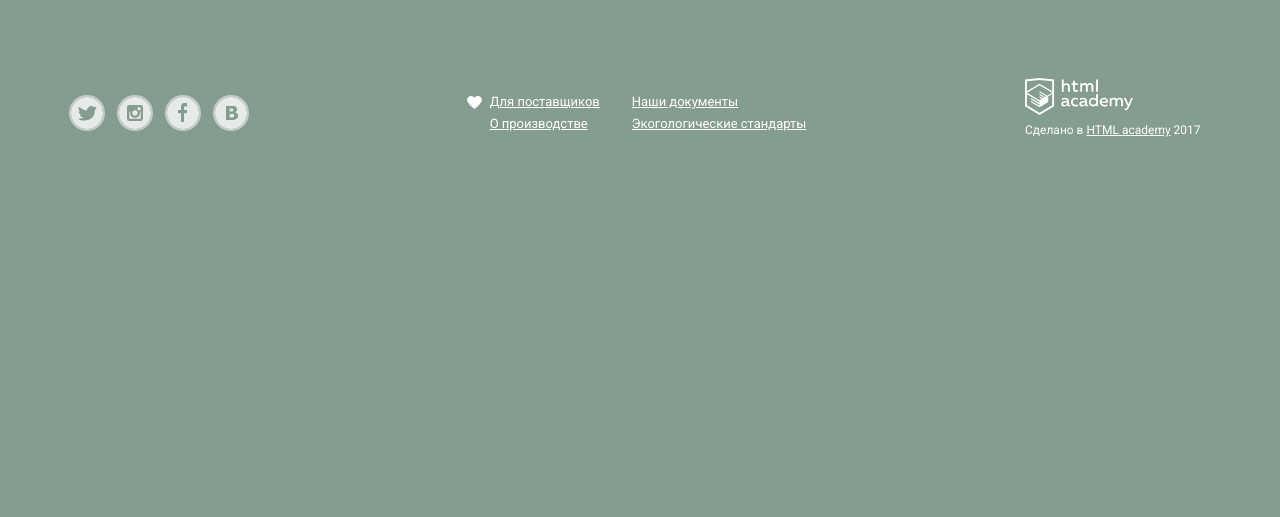
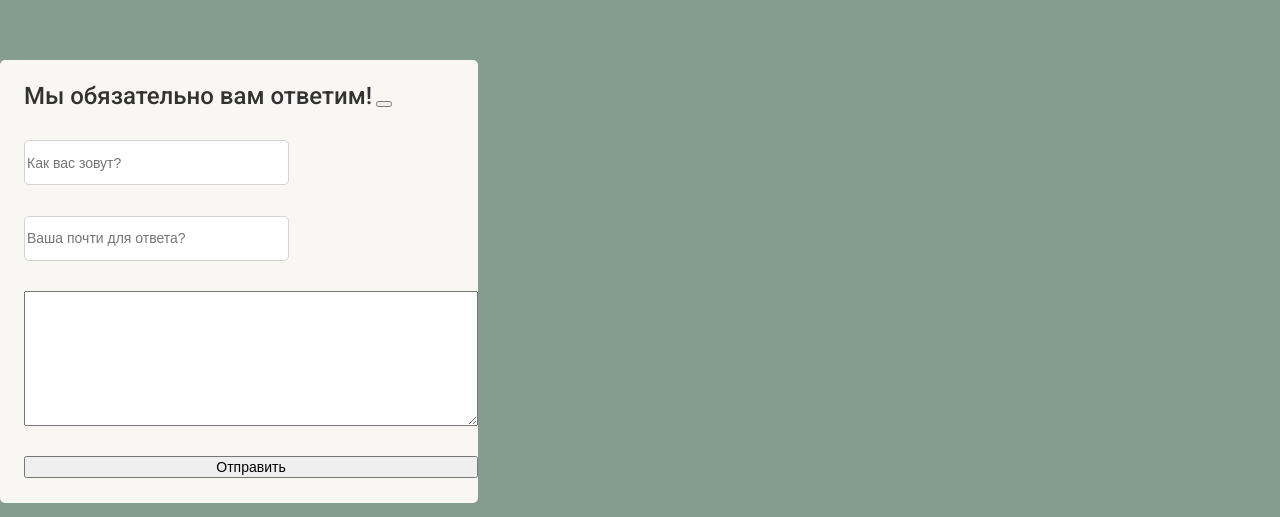
Before and after one commit to Sadchikhina/gllacy, a plain HTML site: page index.html in a window 1280 px wide. Shown: the part 2255-2772 px from the top of the page. Before the commit the page ends 2412 px from the top, so only its background shows below. Drawn offline with Linux system fonts and the light colour scheme.

Commit message:
modal window added not styled

```diff
--- a/css/style.css
+++ b/css/style.css
@@ -947,6 +947,40 @@ input[name="sub-email"] {
   margin: 0;
 }
 
+.modal-window {
+  box-sizing: border-box;
+  display: flex;
+  flex-direction: column;
+  justify-content: space-between;
+  width: 478px;
+  height: 443px;
+  border-radius: 5px;
+  background-color: #f8f7f4;
+  padding: 0;
+  margin: 0;
+  padding-top: 22px;
+  padding-left: 24px;
+  padding-bottom: 25px;
+}
+
+.modal-window-label {
+  color: #323232;
+  font-size: 24px;
+  line-height: 28px;
+  font-weight: 500;
+}
+
+.name-field,
+.modal-email-field {
+  box-sizing: border-box;
+  width: 265px;
+  height: 45px;
+  border-radius: 5px;
+  border: 1px solid #d3d3d2;
+}
+
+
+
 .footer-flex-wrapper {
   display: flex;
   justify-content: space-between;
--- a/index.html
+++ b/index.html
@@ -37,7 +37,7 @@
             <form class="enter-form" action="#" method="get">
               <div class="full-width">
                 <input class="email-field" type="email" name="enter-email" placeholder="Электронная почта">
-                <input class="password-field" type="password" name="yourpassword" placeholder="Пароль">
+                <input class="password-field" type="password" name="enter-password" placeholder="Пароль">
               </div>
               <div class="half-width">
                 <button class="enter-button" aria-label="Вход">Войти</button>
@@ -170,6 +170,16 @@
           <button class="feedback-button" aria-label="Форма обратной связи">Форма обратной связи</button>
         </div>
       </section>
+      <form class="modal-window" action="#" method="post">
+        <div class="modal-window-header">
+          <label class="modal-window-label">Мы обязательно вам ответим!</label>
+          <button class="close-button" type="button" name="close" aria-label="Закрыть"></button>
+        </div>
+        <input class="name-field" type="text" name="modal-name" placeholder="Как вас зовут?">
+        <input class="modal-email-field" type="email" name="modal-email" placeholder="Ваша почти для ответа?">
+        <textarea class="comment-field" name="modal-comment" rows="8" cols="50"></textarea>
+        <button class="modal-window-button" type="submit" name="submit-button" aria-label="Отправить">Отправить</button>
+      </form>
       <div class="footer-flex-wrapper">
           <section class="social-list">
             <a class="social twitter" href="https://twitter.com/" target="_blank" aria-label="Твиттер"></a>
```
